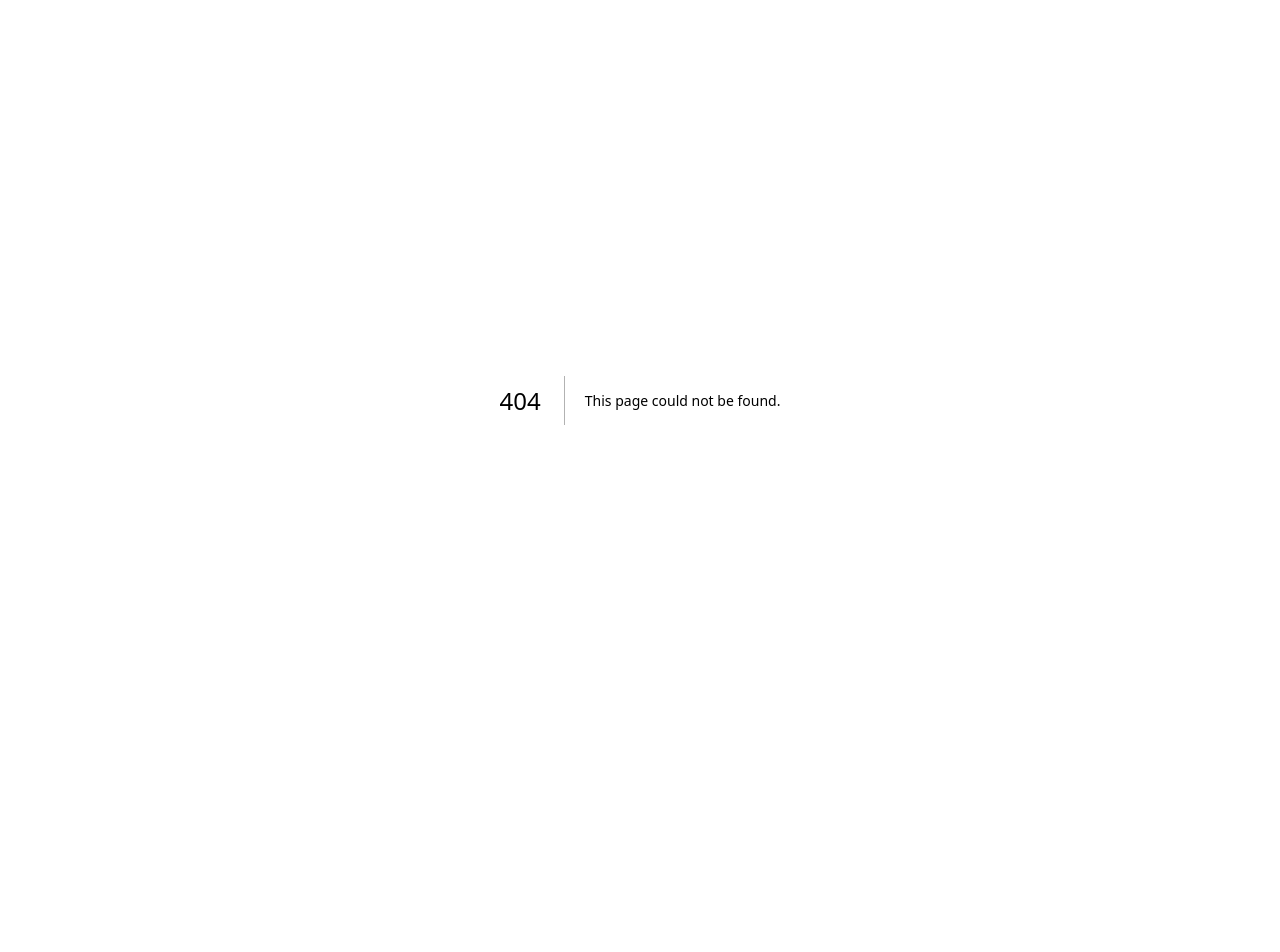
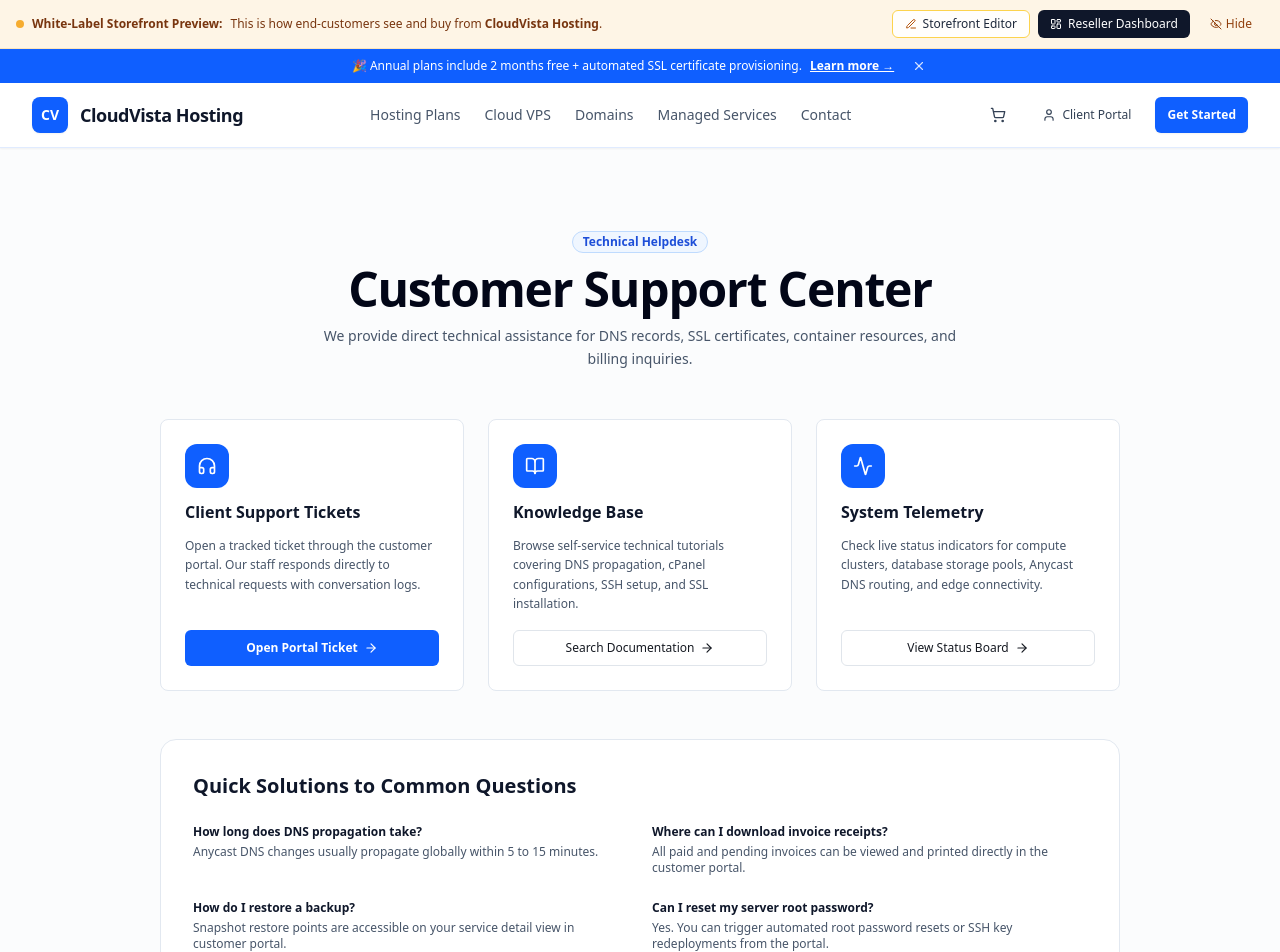
Before and after one commit to eshanized/Runstead, a Next.js app: page /demo/storefront-preview/support in a window 1280 px wide. Before the commit this address had no page. Shown: the top 952 px of the page. Before the commit the page ends 800 px from the top, so only its background shows below. Built offline with nearby package versions, Linux system fonts and the light colour scheme.

Commit message:
feat(storefront): add storefront preview support page

```diff
--- /dev/null
+++ b/app/demo/storefront-preview/support/page.tsx
@@ -0,0 +1,133 @@
+'use client';
+
+import Link from 'next/link';
+import {
+  Headphones,
+  BookOpen,
+  Activity,
+  MessageSquare,
+  ShieldAlert,
+  ArrowRight,
+  LifeBuoy,
+} from 'lucide-react';
+import { useDemo } from '@/lib/demo/store';
+import { StorefrontLayout } from '@/components/storefront/storefront-layout';
+import { Badge } from '@/components/ui/badge';
+import { Button } from '@/components/ui/button';
+import { Card, CardContent } from '@/components/ui/card';
+
+export default function SupportHubPage() {
+  const { state } = useDemo();
+  const config = state.publishedStorefront || state.storefront;
+  const primaryColor = config.primaryColor || '#0f5fff';
+
+  return (
+    <StorefrontLayout overrideConfig={config}>
+      <div className="bg-slate-50/60 py-12 sm:py-20">
+        <div className="mx-auto max-w-5xl px-4 sm:px-6 lg:px-8 space-y-12">
+          {/* Header */}
+          <div className="text-center space-y-3 max-w-2xl mx-auto">
+            <Badge variant="outline" className="border-blue-200 text-blue-700 bg-blue-50">
+              Technical Helpdesk
+            </Badge>
+            <h1 className="text-3xl font-extrabold tracking-tight text-slate-950 sm:text-5xl">
+              Customer Support Center
+            </h1>
+            <p className="text-sm text-slate-600 leading-relaxed">
+              We provide direct technical assistance for DNS records, SSL certificates, container resources, and billing inquiries.
+            </p>
+          </div>
+
+          {/* 3 Support Channels */}
+          <div className="grid grid-cols-1 gap-6 md:grid-cols-3">
+            <Card className="border border-slate-200 bg-white p-6 shadow-xs flex flex-col justify-between space-y-4">
+              <div className="space-y-3">
+                <div
+                  className="flex h-11 w-11 items-center justify-center rounded-xl text-white shadow-xs"
+                  style={{ backgroundColor: primaryColor }}
+                >
+                  <Headphones className="h-5 w-5" />
+                </div>
+                <h3 className="font-bold text-base text-slate-900">Client Support Tickets</h3>
+                <p className="text-xs text-slate-600 leading-relaxed">
+                  Open a tracked ticket through the customer portal. Our staff responds directly to technical requests with conversation logs.
+                </p>
+              </div>
+
+              <Button asChild size="sm" className="w-full text-white text-xs font-semibold" style={{ backgroundColor: primaryColor }}>
+                <Link href="/demo/storefront-preview/client/login">
+                  Open Portal Ticket <ArrowRight className="ml-1.5 h-3.5 w-3.5" />
+                </Link>
+              </Button>
+            </Card>
+
+            <Card className="border border-slate-200 bg-white p-6 shadow-xs flex flex-col justify-between space-y-4">
+              <div className="space-y-3">
+                <div
+                  className="flex h-11 w-11 items-center justify-center rounded-xl text-white shadow-xs"
+                  style={{ backgroundColor: primaryColor }}
+                >
+                  <BookOpen className="h-5 w-5" />
+                </div>
+                <h3 className="font-bold text-base text-slate-900">Knowledge Base</h3>
+                <p className="text-xs text-slate-600 leading-relaxed">
+                  Browse self-service technical tutorials covering DNS propagation, cPanel configurations, SSH setup, and SSL installation.
+                </p>
+              </div>
+
+              <Button asChild variant="outline" size="sm" className="w-full text-xs bg-white">
+                <Link href="/demo/storefront-preview/knowledge-base">
+                  Search Documentation <ArrowRight className="ml-1.5 h-3.5 w-3.5" />
+                </Link>
+              </Button>
+            </Card>
+
+            <Card className="border border-slate-200 bg-white p-6 shadow-xs flex flex-col justify-between space-y-4">
+              <div className="space-y-3">
+                <div
+                  className="flex h-11 w-11 items-center justify-center rounded-xl text-white shadow-xs"
+                  style={{ backgroundColor: primaryColor }}
+                >
+                  <Activity className="h-5 w-5" />
+                </div>
+                <h3 className="font-bold text-base text-slate-900">System Telemetry</h3>
+                <p className="text-xs text-slate-600 leading-relaxed">
+                  Check live status indicators for compute clusters, database storage pools, Anycast DNS routing, and edge connectivity.
+                </p>
+              </div>
+
+              <Button asChild variant="outline" size="sm" className="w-full text-xs bg-white">
+                <Link href="/demo/storefront-preview/status">
+                  View Status Board <ArrowRight className="ml-1.5 h-3.5 w-3.5" />
+                </Link>
+              </Button>
+            </Card>
+          </div>
+
+          {/* Common FAQs */}
+          <div className="rounded-2xl border border-slate-200 bg-white p-8 shadow-xs space-y-6">
+            <h2 className="text-xl font-bold text-slate-900">Quick Solutions to Common Questions</h2>
+            <div className="grid grid-cols-1 md:grid-cols-2 gap-6 text-xs text-slate-600">
+              <div className="space-y-1">
+                <div className="font-bold text-slate-900">How long does DNS propagation take?</div>
+                <div>Anycast DNS changes usually propagate globally within 5 to 15 minutes.</div>
+              </div>
+              <div className="space-y-1">
+                <div className="font-bold text-slate-900">Where can I download invoice receipts?</div>
+                <div>All paid and pending invoices can be viewed and printed directly in the customer portal.</div>
+              </div>
+              <div className="space-y-1">
+                <div className="font-bold text-slate-900">How do I restore a backup?</div>
+                <div>Snapshot restore points are accessible on your service detail view in customer portal.</div>
+              </div>
+              <div className="space-y-1">
+                <div className="font-bold text-slate-900">Can I reset my server root password?</div>
+                <div>Yes. You can trigger automated root password resets or SSH key redeployments from the portal.</div>
+              </div>
+            </div>
+          </div>
+        </div>
+      </div>
+    </StorefrontLayout>
+  );
+}
```
